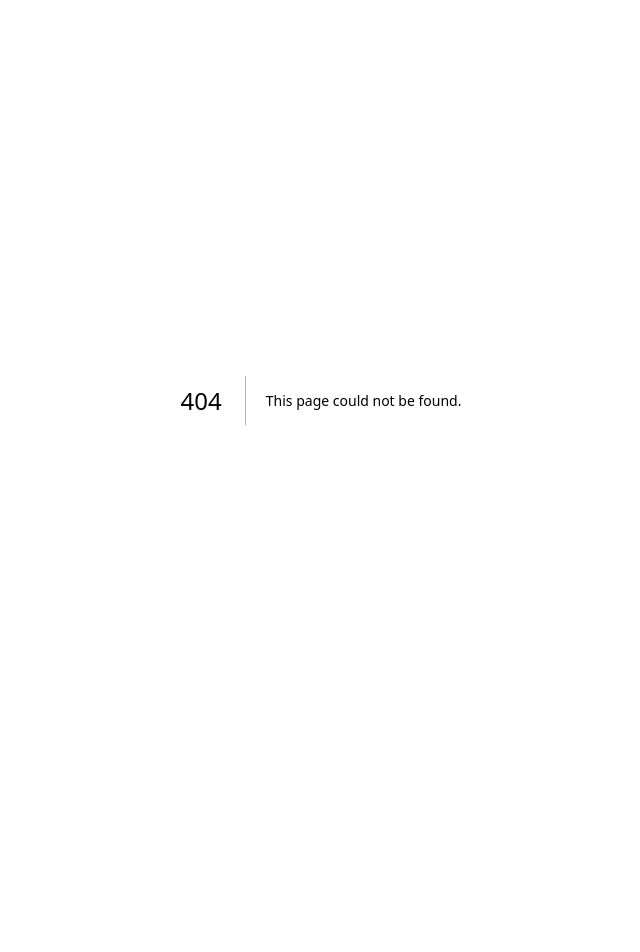
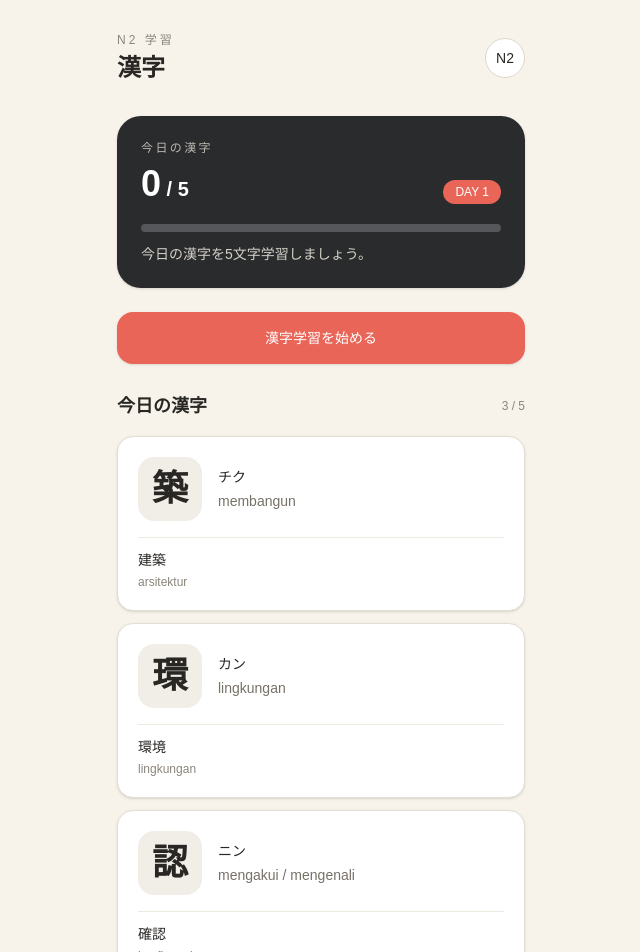
Before and after one commit to shinro-level/kairo, a Next.js app: page /kanji in a window 1280 px wide. Before the commit this address had no page. Shown: the top 952 px of the page, without its empty margins (319-959 px from the left). Before the commit the page ends 800 px from the top, so only its background shows below. Built offline with nearby package versions, Linux system fonts and the light colour scheme.

Commit message:
Build KAIRO kanji page

```diff
--- /dev/null
+++ b/app/kanji/page.tsx
@@ -0,0 +1,141 @@
+export default function KanjiPage() {
+  const kanji = [
+    {
+      character: "築",
+      reading: "チク",
+      meaning: "membangun",
+      example: "建築",
+      exampleMeaning: "arsitektur",
+    },
+    {
+      character: "環",
+      reading: "カン",
+      meaning: "lingkungan",
+      example: "環境",
+      exampleMeaning: "lingkungan",
+    },
+    {
+      character: "認",
+      reading: "ニン",
+      meaning: "mengakui / mengenali",
+      example: "確認",
+      exampleMeaning: "konfirmasi",
+    },
+  ];
+
+  return (
+    <main className="min-h-screen bg-[#F7F3EA] text-[#292724]">
+      <div className="mx-auto max-w-md px-5 pb-10 pt-8">
+
+        {/* Header */}
+        <header className="mb-8 flex items-center justify-between">
+          <div>
+            <p className="text-xs tracking-[0.25em] text-[#8B857B]">
+              N2 学習
+            </p>
+            <h1 className="mt-1 text-2xl font-semibold">
+              漢字
+            </h1>
+          </div>
+
+          <div className="flex h-10 w-10 items-center justify-center rounded-full border border-[#DED8CC] bg-white text-sm">
+            N2
+          </div>
+        </header>
+
+        {/* Progress */}
+        <section className="mb-6 rounded-3xl bg-[#292B2D] p-6 text-white shadow-sm">
+          <div className="flex items-end justify-between">
+            <div>
+              <p className="text-xs tracking-[0.2em] text-[#BDB9B0]">
+                今日の漢字
+              </p>
+
+              <p className="mt-2 text-4xl font-semibold">
+                0<span className="text-xl"> / 5</span>
+              </p>
+            </div>
+
+            <span className="rounded-full bg-[#E96558] px-3 py-1 text-xs">
+              DAY 1
+            </span>
+          </div>
+
+          <div className="mt-5 h-2 overflow-hidden rounded-full bg-[#55575A]">
+            <div className="h-full w-0 rounded-full bg-[#E96558]" />
+          </div>
+
+          <p className="mt-3 text-sm text-[#D5D1C8]">
+            今日の漢字を5文字学習しましょう。
+          </p>
+        </section>
+
+        {/* Start */}
+        <button className="mb-7 w-full rounded-2xl bg-[#E96558] px-5 py-4 text-sm font-medium text-white shadow-sm">
+          漢字学習を始める
+        </button>
+
+        {/* Kanji list */}
+        <section>
+          <div className="mb-4 flex items-center justify-between">
+            <h2 className="text-lg font-semibold">
+              今日の漢字
+            </h2>
+
+            <span className="text-xs text-[#8B857B]">
+              3 / 5
+            </span>
+          </div>
+
+          <div className="space-y-3">
+            {kanji.map((item) => (
+              <div
+                key={item.character}
+                className="rounded-2xl border border-[#E3DED4] bg-white p-5 shadow-sm"
+              >
+                <div className="flex items-center gap-4">
+                  <div className="flex h-16 w-16 items-center justify-center rounded-2xl bg-[#F1EEE7] text-4xl font-semibold">
+                    {item.character}
+                  </div>
+
+                  <div>
+                    <p className="text-sm font-medium">
+                      {item.reading}
+                    </p>
+
+                    <p className="mt-1 text-sm text-[#777168]">
+                      {item.meaning}
+                    </p>
+                  </div>
+                </div>
+
+                <div className="mt-4 border-t border-[#EEEAE2] pt-3">
+                  <p className="text-sm font-medium">
+                    {item.example}
+                  </p>
+
+                  <p className="mt-1 text-xs text-[#8B857B]">
+                    {item.exampleMeaning}
+                  </p>
+                </div>
+              </div>
+            ))}
+          </div>
+        </section>
+
+        {/* Learning tip */}
+        <section className="mt-6 rounded-2xl bg-[#E8E5DC] p-5">
+          <p className="text-xs tracking-[0.15em] text-[#777168]">
+            学習のコツ
+          </p>
+
+          <p className="mt-2 text-sm leading-6 text-[#45413C]">
+            漢字を見て、読み方と意味を思い出してから
+            答えを確認しましょう。
+          </p>
+        </section>
+
+      </div>
+    </main>
+  );
+}
```
